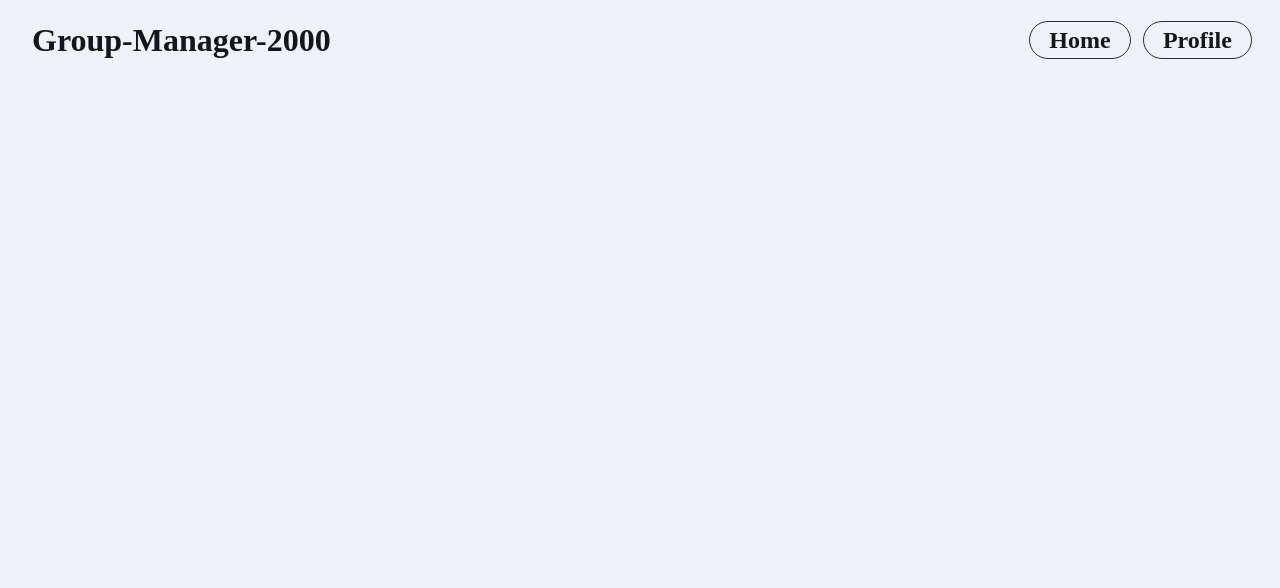
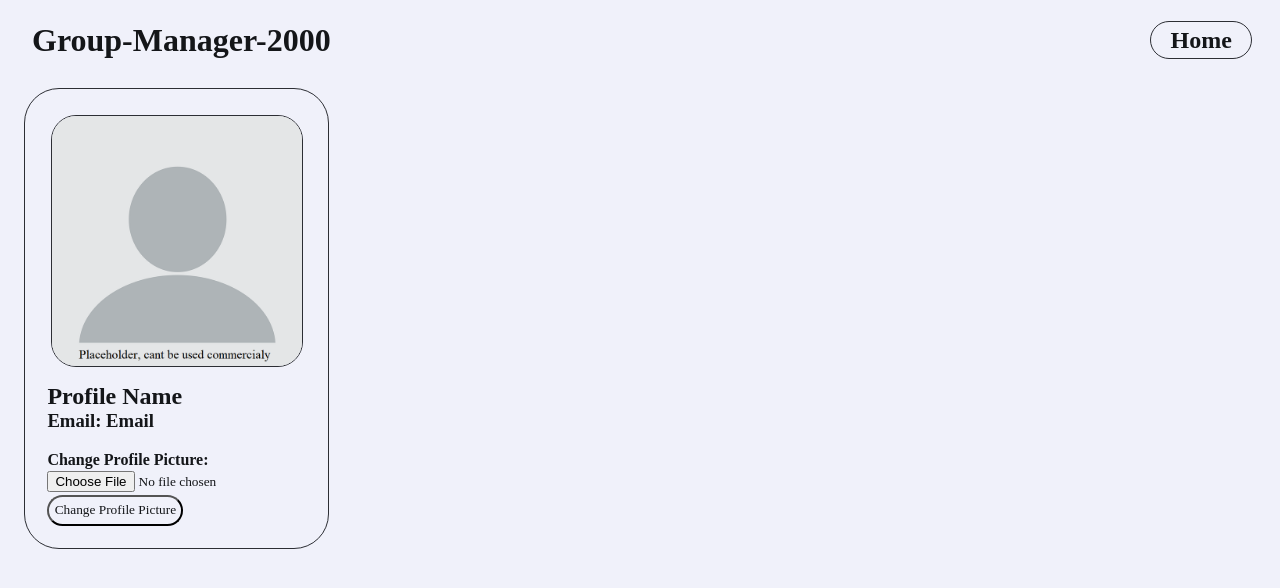
Before and after one commit to Git-Bread/Webbapplikation-Projektlednings, a website built with Parcel: page profile.html in a window 1280 px wide. Built offline with nearby package versions, Linux system fonts and the light colour scheme.

Commit message:
profile page done with placeholder image

```diff
--- a/profile.html
+++ b/profile.html
@@ -12,12 +12,24 @@
         <h1>Group-Manager-2000</h1>
         <nav>
             <h2><a href="index.html">Home</a></h2>
-            <h2><a href="#" id="current">Profile</a></h2>
         </nav>
       </header>
-      <section id="profile">
-
-      </section>
+      <content>
+        <section id="profile">
+          <picture>
+            <img src="/images/placeholder.png" alt="profile picture" type="img">
+          </picture>
+          <h2>Profile Name</h2>
+          <div>
+            <h3>Email: <span>Email</span></h3>
+          </div>
+          <form>
+            <h4>Change Profile Picture:</h4>
+            <input type="file" id="myFile" name="filename">
+            <button>Change Profile Picture</button>
+          </form>
+        </section>
+      </content>
     </body>
     <script src="js.js"></script>
 </html>
--- a/scss/_content.scss
+++ b/scss/_content.scss
@@ -177,3 +177,31 @@ content {
         }
     }
 }
+#profile {
+    display: flex;
+    flex-direction: column;
+     picture {
+        display: flex;
+        margin: 0.2em;
+        margin-bottom: 1em;
+     }
+    img {
+        border: $border-color solid 1px;
+        min-width: 250px;
+        min-height: 250px;
+        max-width: 250px;
+        max-height: 250px;
+        border-radius: 25px;
+        margin: auto;
+    }
+    button {
+        border-radius: 40px;
+        padding: 0.4em;
+    }
+    form {
+        margin-top: 1em;
+        * {
+            margin-top: 0.2em;
+        }
+    }
+}
```
Also changed, not shown: images/placeholder.png (added).
